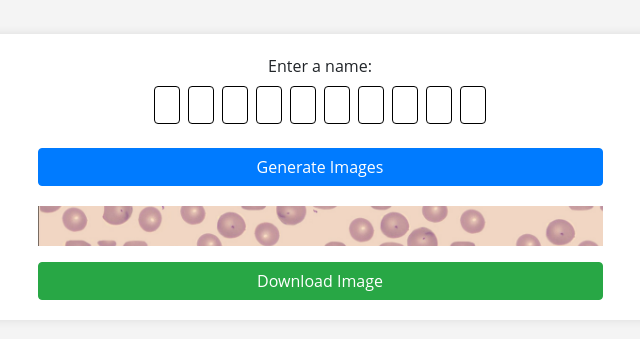
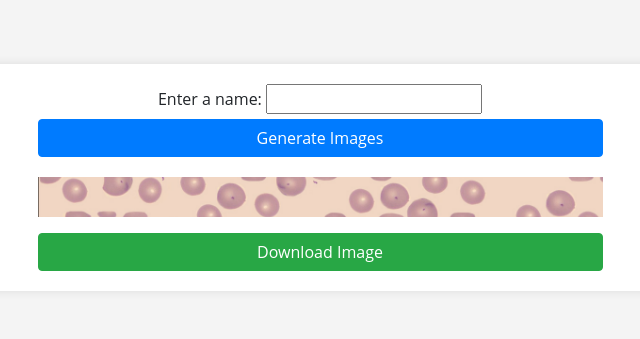
Before and after one commit to raka01cv/responsivecvnamegenerator, a plain HTML site: page index.html in a window 1280 px wide. Shown: the part 223-562 px from the top of the page, without its empty margins (320-960 px from the left). Drawn offline with nearby package versions, Linux system fonts and the light colour scheme.

Commit message:
update the text input type

```diff
--- a/index.html
+++ b/index.html
@@ -14,18 +14,7 @@
         <div class="row justify-content-center">
             <div class="col-12 col-md-8 col-lg-6 text-center">
                 <label for="nameInput">Enter a name:</label>
-                <div class="d-flex justify-content-center flex-wrap mb-3">
-                    <input type='text' name='letter1' class='letter form-control mb-2 mx-1' id="inputletterbox" maxlength='1'>
-                    <input type='text' name='letter2' class='letter form-control mb-2 mx-1' id="inputletterbox" maxlength='1'>
-                    <input type='text' name='letter3' class='letter form-control mb-2 mx-1' id="inputletterbox" maxlength='1'>
-                    <input type='text' name='letter4' class='letter form-control mb-2 mx-1' id="inputletterbox" maxlength='1'>
-                    <input type='text' name='letter5' class='letter form-control mb-2 mx-1' id="inputletterbox" maxlength='1'>
-                    <input type='text' name='letter6' class='letter form-control mb-2 mx-1' id="inputletterbox" maxlength='1'>
-                    <input type='text' name='letter7' class='letter form-control mb-2 mx-1' id="inputletterbox" maxlength='1'>
-                    <input type='text' name='letter8' class='letter form-control mb-2 mx-1' id="inputletterbox" maxlength='1'>
-                    <input type='text' name='letter9' class='letter form-control mb-2 mx-1' id="inputletterbox" maxlength='1'>
-                    <input type='text' name='letter10' class='letter form-control mb-2 mx-1' id="inputletterbox" maxlength='1'>
-                </div>
+                <input type="text" id="nameInput" name="nameInput" maxlength="15">
                 <button onclick="generateImages()" class="btn btn-primary btn-block mb-3">Generate Images</button>
                 <div id="imageContainer" class="mb-3"></div>
                 <button onclick="captureScreenshot()" class="btn btn-success btn-block">Download Image</button>
--- a/style.css
+++ b/style.css
@@ -16,16 +16,6 @@ body {
     background-color: #fff;
     border-radius: 8px;
     box-shadow: 0 0 10px rgba(0, 0, 0, 0.1);
-}
-
-input.letter {
-    width: 12px;
-    border: 1px solid black;
-    color: black;
-}
-
-#inputletterbox{
-    color: black;
 }
 
 #imageContainer {
```
